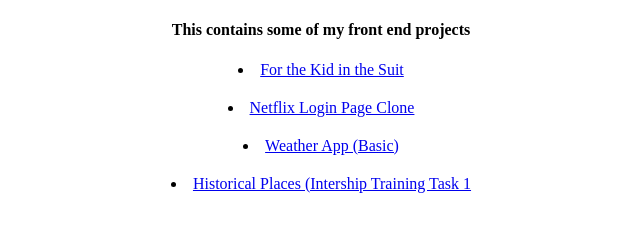
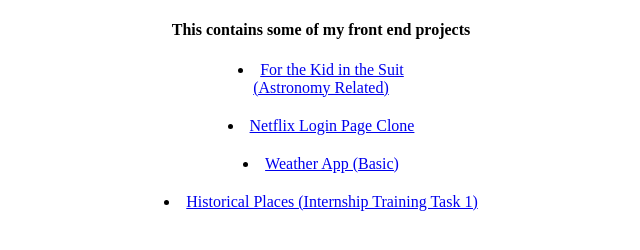
Before and after one commit to Agni005/ProjectsSNTC, a plain HTML site: page index.html in a window 1280 px wide. Shown: the whole page, without its empty margins (319-959 px from the left). Drawn offline with Linux system fonts and the light colour scheme.

Commit message:
Update index.html

```diff
--- a/index.html
+++ b/index.html
@@ -17,10 +17,10 @@
 <body>
     <h4> This contains some of my front end projects</h4>
     <li>
-        <a href="FortheKidintheSuit.html">For the Kid in the Suit</a></li>
+        <a href="FortheKidintheSuit.html">For the Kid in the Suit <br> (Astronomy Related)</a></li>
         <li><a href="netflixlogin.html">Netflix Login Page Clone</a></li>
         <li><a href="MajorProject.html"> Weather App (Basic)</a></li>
-       <li> <a href="HistoricalPlaces.html">Historical Places (Intership Training Task 1</a></li>
+       <li> <a href="HistoricalPlaces.html">Historical Places (Internship Training Task 1) </a></li>
 
 </body>
 </html>
```
